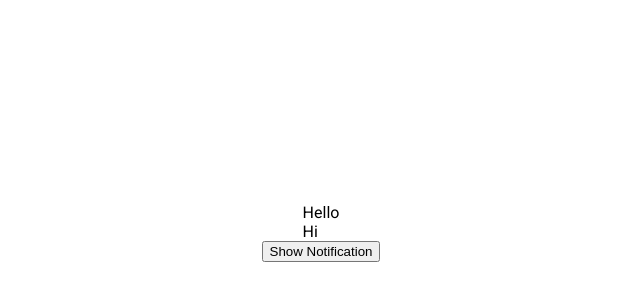
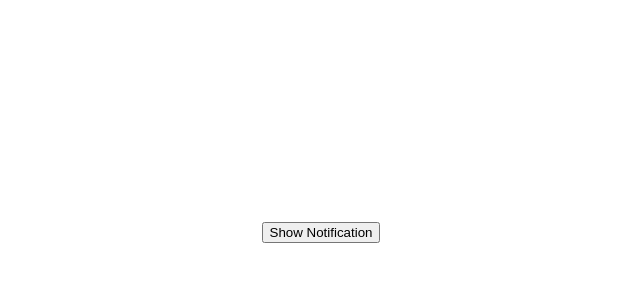
Before and after one commit to PrabinaRegmi/toastNotification_MP-27, a plain HTML site: page index.html in a window 1280 px wide. Shown: the part 168-468 px from the top of the page, without its empty margins (319-959 px from the left). Drawn offline with Linux system fonts and the light colour scheme.

Commit message:
remove hardcoat toast div

```diff
--- a/index.html
+++ b/index.html
@@ -10,8 +10,9 @@
   </head>
   <body>
     <div class="toasts">
-      <div class="toast">Hello</div>
-      <div class="toast">Hi</div>
+      <!-- the following code will be entered through js -->
+      <!-- <div class="toast">Hello</div>
+      <div class="toast">Hi</div> -->
     </div>
     <button class="button" id="button">Show Notification</button>
     <script src="app.js"></script>
```
